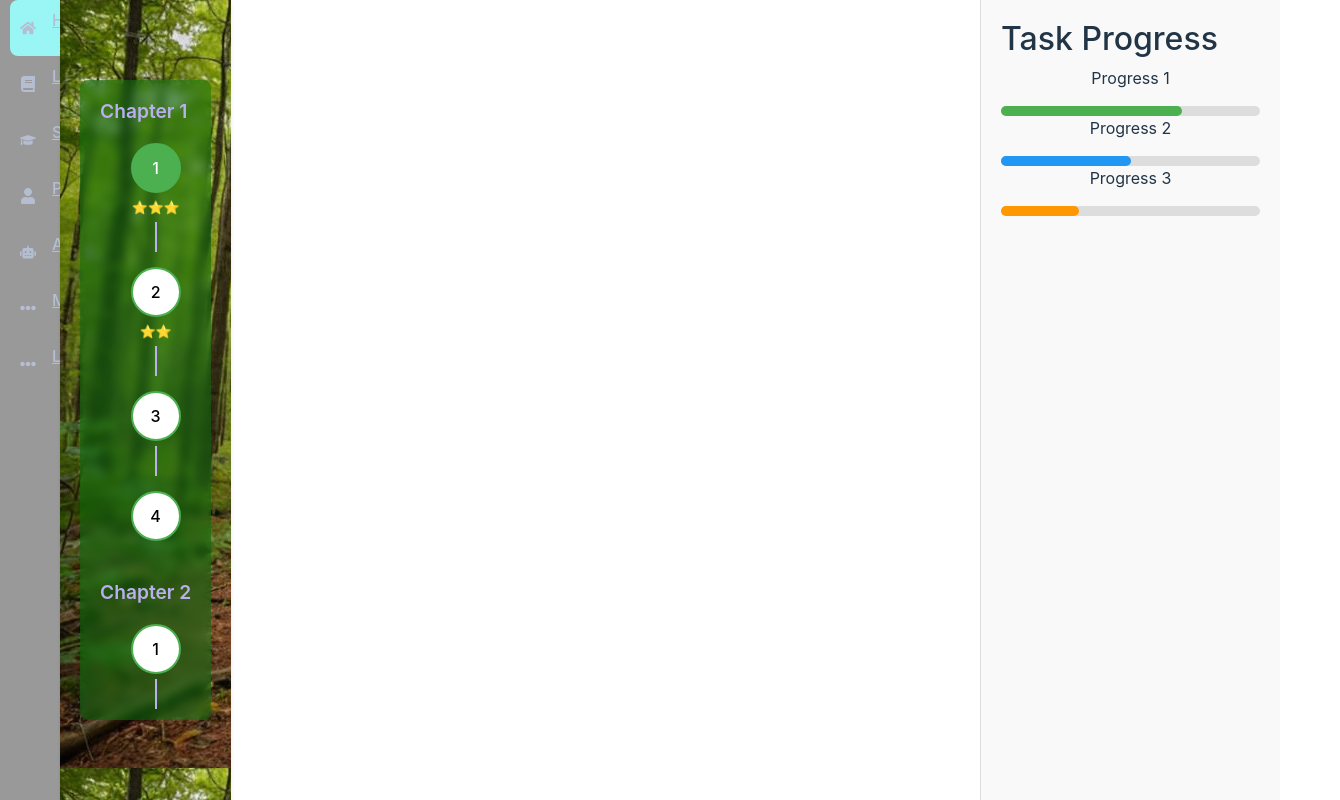
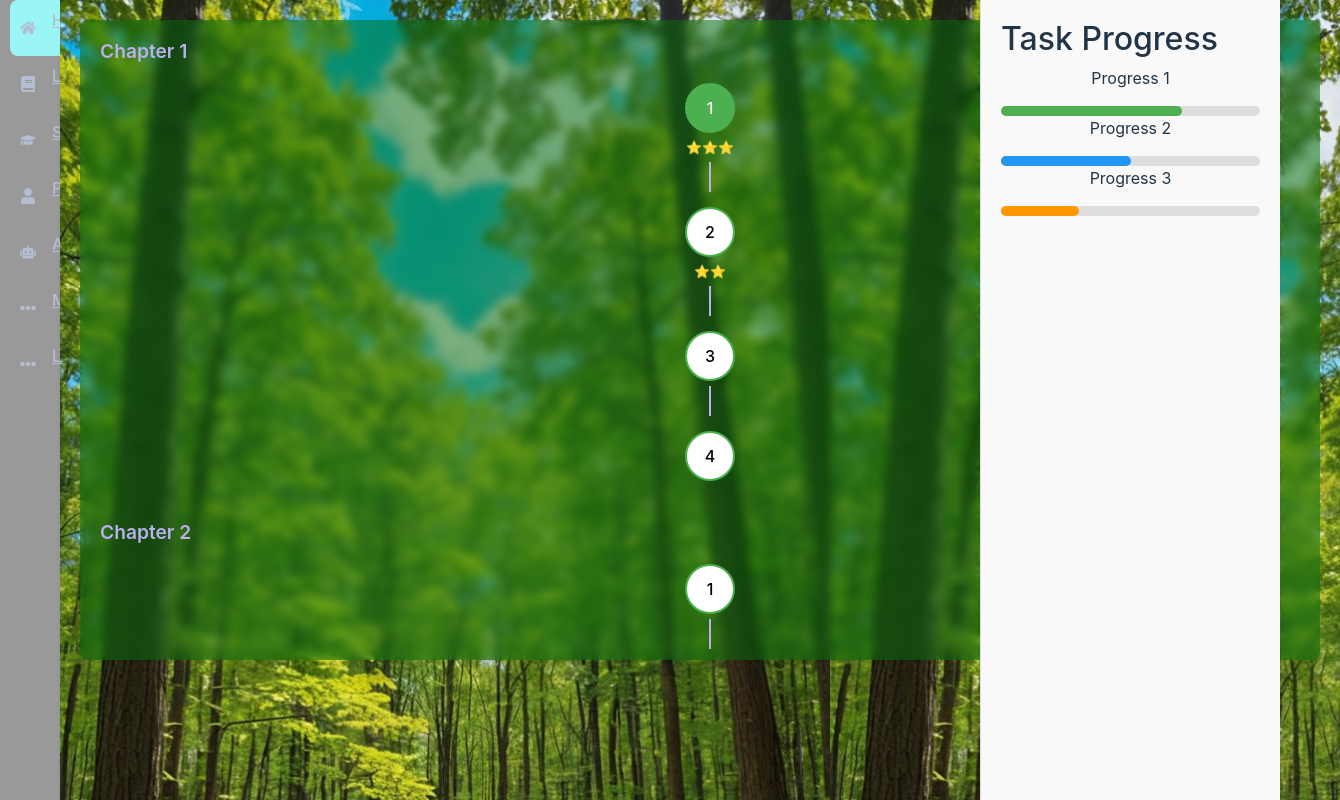
Before and after one commit to pkjSchool/HKMU_FYP, a React (Vite) app: page / in a window 1280 px wide. Shown: the whole page, 1340 px wide, since content can reach past the window. Built offline with nearby package versions, Linux system fonts and the light colour scheme.

Commit message:
the width of lessonMap

```diff
--- a/src/App.tsx
+++ b/src/App.tsx
@@ -5,31 +5,7 @@ import TaskProgress from "./components/TaskProgress";
 import "./css/App.css";
 import { Outlet } from "react-router-dom";
 
-const sampleChapters = [
-  {
-    title: "Chapter 1",
-    lessons: [
-      { id: "ch1-1", completed: true, stars: 3 },
-      { id: "ch1-2", completed: false, stars: 2 },
-      { id: "ch1-3", completed: false },
-      { id: "ch1-4", completed: false },
-    ],
-  },
-  {
-    title: "Chapter 2",
-    lessons: [
-      { id: "ch2-1", completed: false },
-      { id: "ch2-2", completed: false },
-    ],
-  },
-  {
-    title: "Chapter 3",
-    lessons: [
-      { id: "ch3-1", completed: false },
-      { id: "ch3-2", completed: false },
-    ],
-  },
-];
+
 
 function App() {
   const [sidebarWidth, setSidebarWidth] = useState<number>(60);
--- a/src/LessonPage.tsx
+++ b/src/LessonPage.tsx
@@ -4,21 +4,28 @@ import TaskProgress from './components/TaskProgress';
 
 const sampleChapters = [
   {
-    title: 'Chapter 1',
+    title: "Chapter 1",
     lessons: [
-      { id: 'ch1-1', completed: true, stars: 3 },
-      { id: 'ch1-2', completed: false, stars: 2 },
-      { id: 'ch1-3', completed: false },
-      { id: 'ch1-4', completed: false }
-    ]
+      { id: "ch1-1", completed: true, stars: 3 },
+      { id: "ch1-2", completed: false, stars: 2 },
+      { id: "ch1-3", completed: false },
+      { id: "ch1-4", completed: false },
+    ],
   },
   {
-    title: 'Chapter 2',
+    title: "Chapter 2",
     lessons: [
-      { id: 'ch2-1', completed: false },
-      { id: 'ch2-2', completed: false }
-    ]
-  }
+      { id: "ch2-1", completed: false },
+      { id: "ch2-2", completed: false },
+    ],
+  },
+  {
+    title: "Chapter 3",
+    lessons: [
+      { id: "ch3-1", completed: false },
+      { id: "ch3-2", completed: false },
+    ],
+  },
 ];
 
 function App() {
--- a/src/css/App.css
+++ b/src/css/App.css
@@ -1,13 +1,12 @@
 .app-container {
-  display: flex;
   height: 100vh;
 }
 
 .main-content {
-  flex: 1;
-  display: flex;
   justify-content: center;
   align-items: center;
+  width: 100vw;
+  height: 100vh;
   padding: 20px;
   background-color: #f9f9f9;
   overflow-y: auto;
--- a/src/index.css
+++ b/src/index.css
@@ -41,10 +41,6 @@ a:hover {
 
 body {
   margin: 0;
-  display: flex;
-  place-items: center;
-  min-width: 320px;
-  min-height: 100vh;
 }
 
 h1 {
```
Also changed, not shown: src/assets/background.png.
